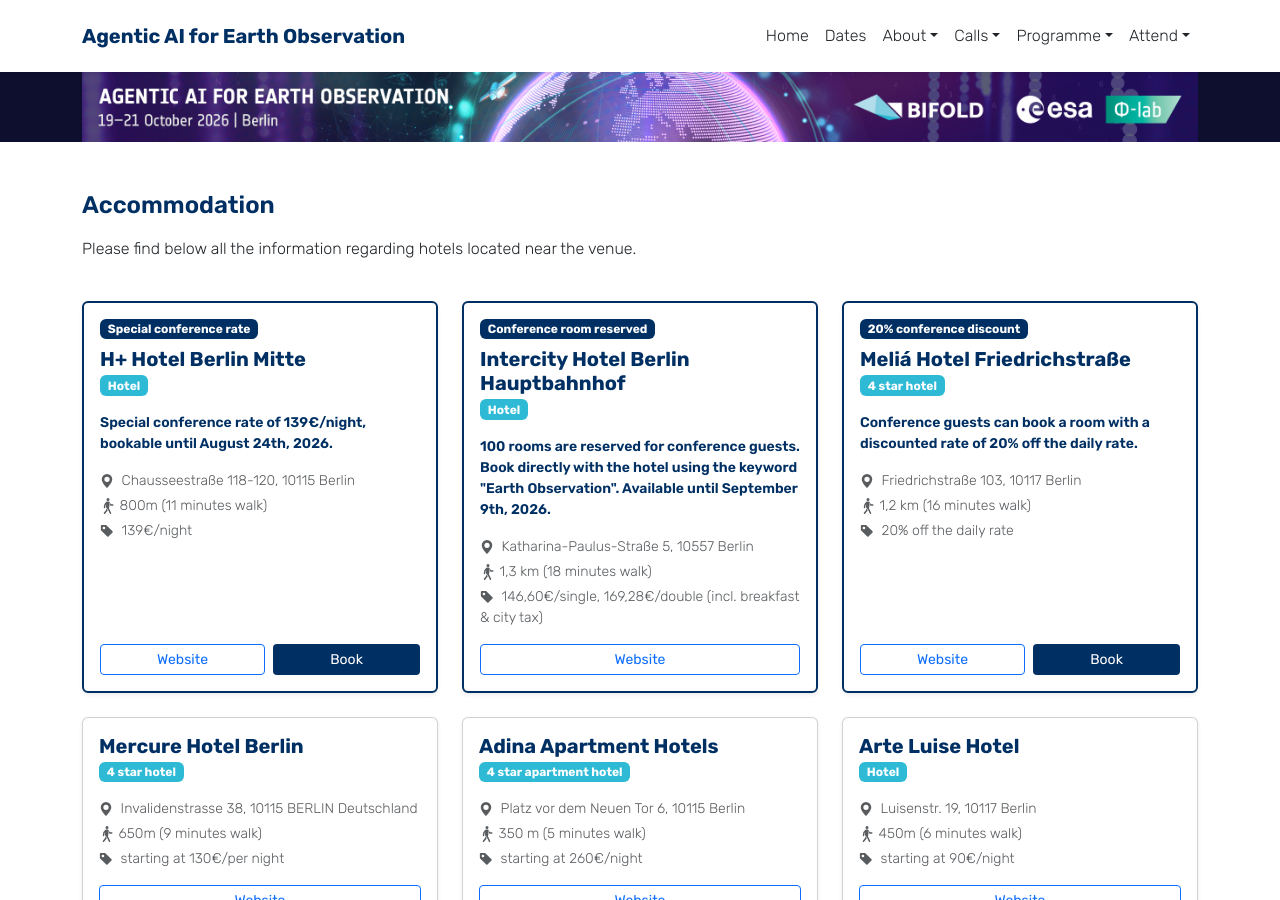
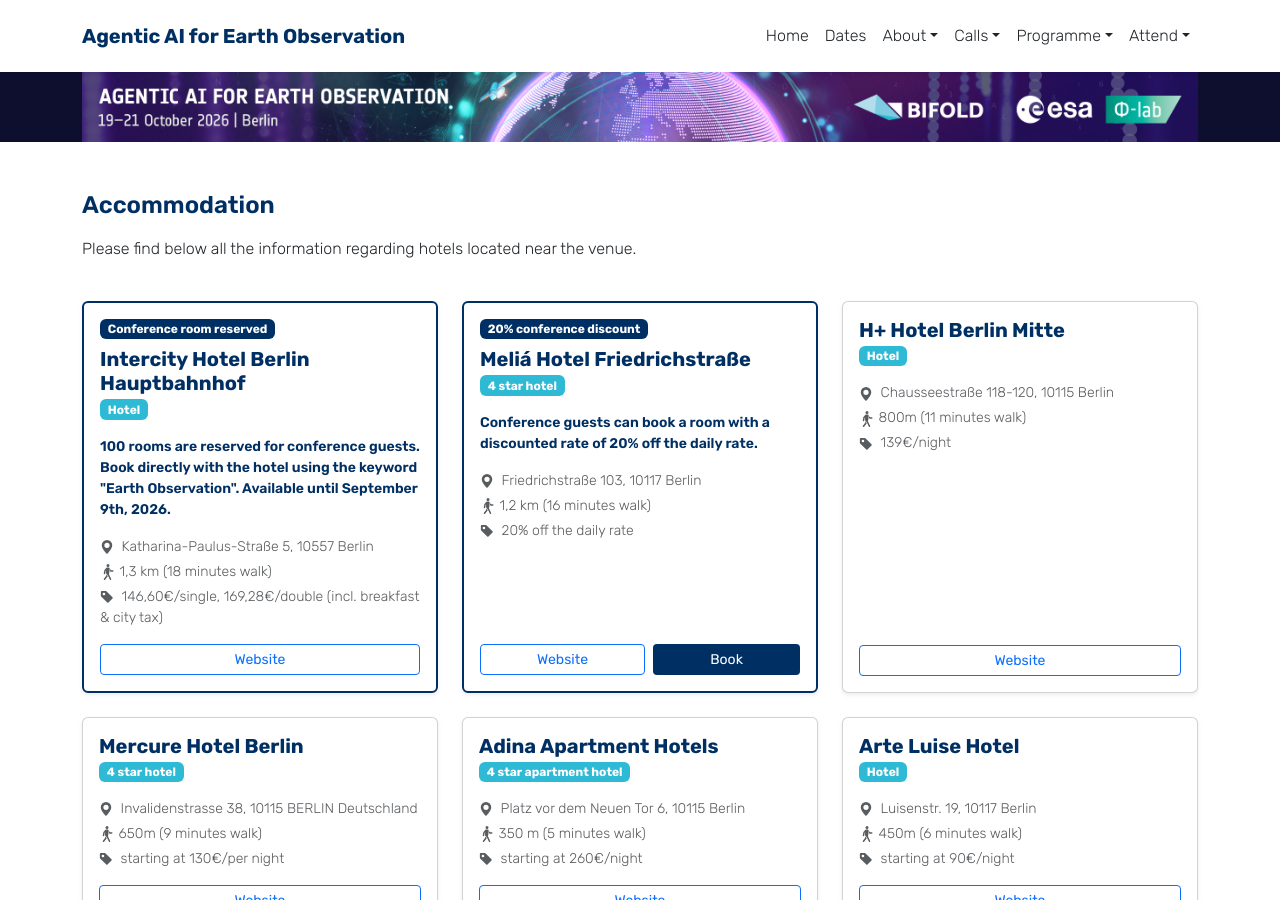
Before and after one commit to rsim-tu-berlin/agentic-eo.berlin, a Jekyll site: the page built from attend/accommodation.md, in a window 1280 px wide and 900 px high. Built offline with Jekyll 4.4.1, drawn with Linux system fonts in a browser that asks for light colours.

Commit message:
fix: remove featured status and special conference rate from H+ Hotel

```diff
--- a/_data/accommodation.yml
+++ b/_data/accommodation.yml
@@ -1,14 +1,3 @@
-- name: "H+ Hotel Berlin Mitte"
-  address: "Chausseestraße 118-120, 10115 Berlin"
-  website: "https://www.h-hotels.com/de/hplus/hotels/hplus-hotel-berlin-mitte"
-  reservation: "https://short.h-hotels.com/5583556"
-  star_category: "Hotel"
-  distance_to_conference_venue: "800m (11 minutes walk)"
-  room_price: "139€/night"
-  featured: true
-  badge: "Special conference rate"
-  note: "Special conference rate of 139€/night, bookable until August 24th, 2026."
-
 - name: "Intercity Hotel Berlin Hauptbahnhof"
   address: "Katharina-Paulus-Straße 5, 10557 Berlin"
   website: "https://hrewards.com/de/intercityhotel-berlin-hauptbahnhof?startDate=2026-10-18&endDate=2026-10-22&rooms=1&promo=&business=0&payWithPoints=0&approxDateRange=0&features=&brands=&sortBy=default&minPrice=&maxPrice=&room-1-adults=1"
@@ -29,6 +18,14 @@
   featured: true
   badge: "20% conference discount"
   note: "Conference guests can book a room with a discounted rate of 20% off the daily rate."
+
+- name: "H+ Hotel Berlin Mitte"
+  address: "Chausseestraße 118-120, 10115 Berlin"
+  website: "https://www.h-hotels.com/de/hplus/hotels/hplus-hotel-berlin-mitte"
+  reservation: "https://short.h-hotels.com/5583556"
+  star_category: "Hotel"
+  distance_to_conference_venue: "800m (11 minutes walk)"
+  room_price: "139€/night"
 
 - name: "Mercure Hotel Berlin"
   address: "Invalidenstrasse 38, 10115 BERLIN Deutschland"
```
